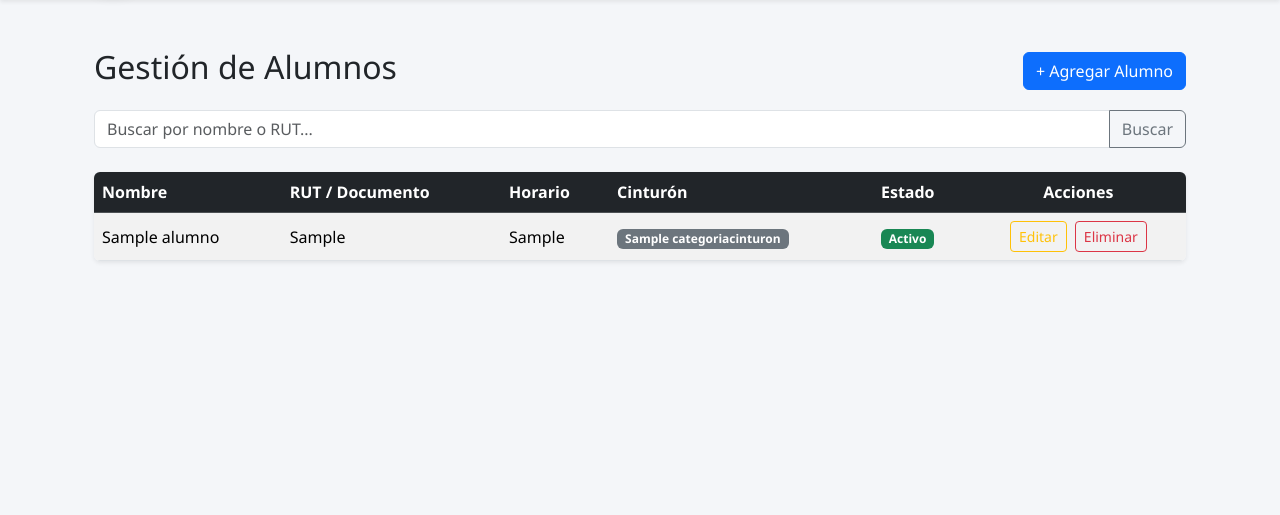
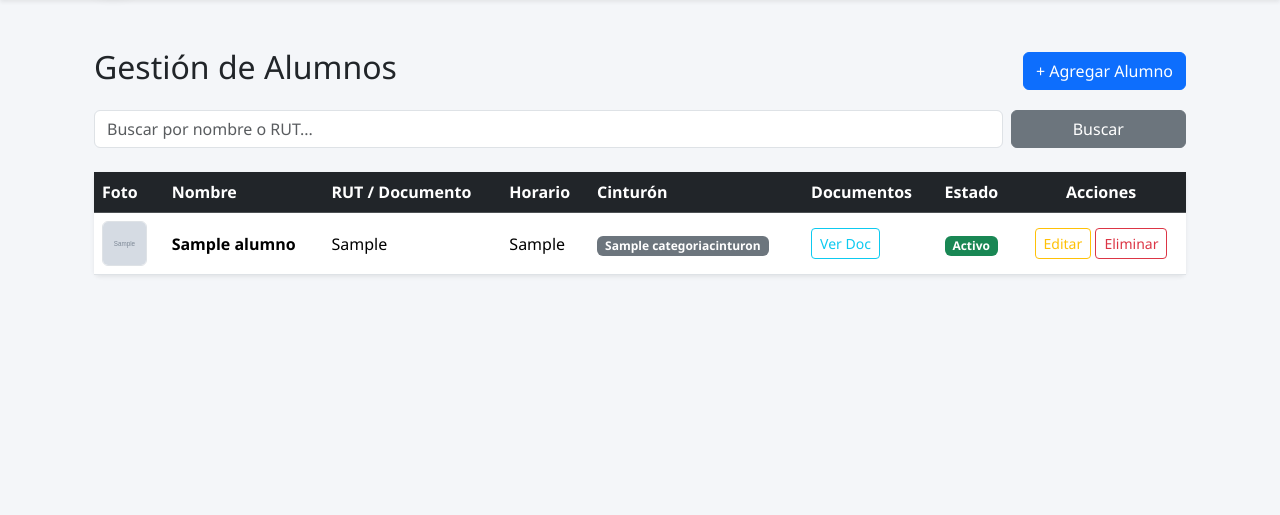
Before and after one commit to Javit0p/club_artes_marciales, a Django app: page /alumnos/ in a window 1280 px wide. Shown: the part 91-606 px from the top of the page. Run offline with Django 5.2, Linux system fonts and the light colour scheme; a user stored in the database is signed in; tables that the repository leaves empty hold one stand-in row (values such as "Sample post"); grey boxes marked "Sample" are stand-in pictures.

Commit message:
Arreglar foto y documentos del alumno

```diff
--- a/config/urls.py
+++ b/config/urls.py
@@ -1,13 +1,12 @@
 from django.contrib import admin
 from django.urls import path, include
 from django.contrib.auth import views as auth_views
+from django.conf import settings
+from django.conf.urls.static import static
 from dojoApp.views import dashboard_view
 
 urlpatterns = [
-    # Panel Admin de Django
     path('admin/', admin.site.urls),
-
-    # Ruta principal
     path('', dashboard_view, name='home'),
 
     # Rutas de Autenticación
@@ -15,19 +14,16 @@ urlpatterns = [
     path('logout/', auth_views.LogoutView.as_view(), name='logout'),
     path('dashboard/', dashboard_view, name='dashboard'),
 
-    # --- NUEVO: Flujo de Recuperación de Contraseña (Día 5) ---
+    # Flujo de Recuperación de Contraseña
     path('reset_password/',
         auth_views.PasswordResetView.as_view(template_name="registration/password_reset_form.html"),
         name="reset_password"),
-
     path('reset_password_sent/',
         auth_views.PasswordResetDoneView.as_view(template_name="registration/password_reset_done.html"),
         name="password_reset_done"),
-
     path('reset/<uidb64>/<token>/',
         auth_views.PasswordResetConfirmView.as_view(template_name="registration/password_reset_confirm.html"),
         name="password_reset_confirm"),
-
     path('reset_password_complete/',
         auth_views.PasswordResetCompleteView.as_view(template_name="registration/password_reset_complete.html"),
         name="password_reset_complete"),
@@ -36,3 +32,6 @@ urlpatterns = [
     path('alumnos/', include('dojoApp.urls')),
     path('eventos/', include('eventosApp.urls')),
 ]
+
+if settings.DEBUG:
+    urlpatterns += static(settings.MEDIA_URL, document_root=settings.MEDIA_ROOT)
--- a/templates/dojoApp/alumno_list.html
+++ b/templates/dojoApp/alumno_list.html
@@ -10,22 +10,26 @@
     </div>
 
     <!-- Buscador -->
-    <form method="get" class="mb-4">
-        <div class="input-group">
+    <form method="get" class="row g-2 mb-4">
+        <div class="col-md-10">
             <input type="text" name="q" value="{{ query }}" class="form-control" placeholder="Buscar por nombre o RUT...">
-            <button type="submit" class="btn btn-outline-secondary">Buscar</button>
+        </div>
+        <div class="col-md-2">
+            <button type="submit" class="btn btn-secondary w-100">Buscar</button>
         </div>
     </form>
 
-    <!-- Tabla -->
-    <div class="table-responsive shadow-sm rounded">
-        <table class="table table-striped align-middle mb-0">
+    <div class="card shadow-sm border-0">
+        <div class="table-responsive">
+            <table class="table table-hover align-middle mb-0">
                 <thead class="table-dark">
                     <tr>
+                        <th>Foto</th>
                         <th>Nombre</th>
                         <th>RUT / Documento</th>
                         <th>Horario</th>
                         <th>Cinturón</th>
+                        <th>Documentos</th>
                         <th>Estado</th>
                         {% if es_admin or es_supervisor %}
                             <th class="text-center">Acciones</th>
@@ -33,85 +37,78 @@
                     </tr>
                 </thead>
                 <tbody>
-                {% for a in alumnos %}
+                    {% for alumno in alumnos %}
                     <tr>
-                    <td>{{ a.nombre }}</td>
-                    <td>{{ a.documento }}</td>
-                    <td>{{ a.horario }}</td>
                         <td>
-                        {% with c=a.cinturon.nombre|default:a.cinturon|stringformat:"s"|lower %}
+                            {% if alumno.foto %}
+                                <img src="{{ alumno.foto.url }}" alt="{{ alumno.nombre }}" class="rounded border" style="width: 45px; height: 45px; object-fit: cover;">
+                            {% else %}
+                                <div class="rounded border bg-light d-flex align-items-center justify-content-center text-muted" style="width: 45px; height: 45px; font-size: 12px;">
+                                    Sin foto
+                                </div>
+                            {% endif %}
+                        </td>
+                        <td class="fw-bold">{{ alumno.nombre }}</td>
+                        <td>{{ alumno.documento }}</td>
+                        <td>{{ alumno.horario }}</td>
+                        <td>
+                            {% with c=alumno.cinturon.nombre|default:alumno.cinturon|lower %}
                                 {% if 'blanco' in c and 'amarill' in c %}
-                                <span class="badge text-dark border px-2 py-1" style="background: linear-gradient(to right, #ffffff 70%, #ffc107 70%);">
-                                    {{ a.cinturon }}
-                                </span>
+                                    <span class="badge text-dark border px-2 py-1" style="background: linear-gradient(to right, #ffffff 70%, #ffc107 70%);">{{ alumno.cinturon.nombre|default:alumno.cinturon }}</span>
                                 {% elif 'blanco' in c %}
-                                <span class="badge text-dark border bg-light px-2 py-1">
-                                    {{ a.cinturon }}
-                                </span>
+                                    <span class="badge text-dark border bg-light px-2 py-1">{{ alumno.cinturon.nombre|default:alumno.cinturon }}</span>
                                 {% elif 'amarill' in c and 'verd' in c %}
-                                <span class="badge text-dark px-2 py-1" style="background: linear-gradient(to right, #ffc107 70%, #198754 70%);">
-                                    {{ a.cinturon }}
-                                </span>
+                                    <span class="badge text-dark px-2 py-1" style="background: linear-gradient(to right, #ffc107 70%, #198754 70%);">{{ alumno.cinturon.nombre|default:alumno.cinturon }}</span>
                                 {% elif 'amarill' in c %}
-                                <span class="badge bg-warning text-dark px-2 py-1">
-                                    {{ a.cinturon }}
-                                </span>
+                                    <span class="badge bg-warning text-dark px-2 py-1">{{ alumno.cinturon.nombre|default:alumno.cinturon }}</span>
                                 {% elif 'verd' in c and 'azul' in c %}
-                                <span class="badge text-white px-2 py-1" style="background: linear-gradient(to right, #198754 70%, #0d6efd 70%);">
-                                    {{ a.cinturon }}
-                                </span>
+                                    <span class="badge text-white px-2 py-1" style="background: linear-gradient(to right, #198754 70%, #0d6efd 70%);">{{ alumno.cinturon.nombre|default:alumno.cinturon }}</span>
                                 {% elif 'verd' in c %}
-                                <span class="badge bg-success text-white px-2 py-1">
-                                    {{ a.cinturon }}
-                                </span>
+                                    <span class="badge bg-success text-white px-2 py-1">{{ alumno.cinturon.nombre|default:alumno.cinturon }}</span>
                                 {% elif 'azul' in c and 'roj' in c %}
-                                <span class="badge text-white px-2 py-1" style="background: linear-gradient(to right, #0d6efd 70%, #dc3545 70%);">
-                                    {{ a.cinturon }}
-                                </span>
+                                    <span class="badge text-white px-2 py-1" style="background: linear-gradient(to right, #0d6efd 70%, #dc3545 70%);">{{ alumno.cinturon.nombre|default:alumno.cinturon }}</span>
                                 {% elif 'azul' in c %}
-                                <span class="badge bg-primary text-white px-2 py-1">
-                                    {{ a.cinturon }}
-                                </span>
+                                    <span class="badge bg-primary text-white px-2 py-1">{{ alumno.cinturon.nombre|default:alumno.cinturon }}</span>
                                 {% elif 'roj' in c and 'negr' in c %}
-                                <span class="badge text-white px-2 py-1" style="background: linear-gradient(to right, #dc3545 70%, #212529 70%);">
-                                    {{ a.cinturon }}
-                                </span>
+                                    <span class="badge text-white px-2 py-1" style="background: linear-gradient(to right, #dc3545 70%, #212529 70%);">{{ alumno.cinturon.nombre|default:alumno.cinturon }}</span>
                                 {% elif 'roj' in c %}
-                                <span class="badge bg-danger text-white px-2 py-1">
-                                    {{ a.cinturon }}
-                                </span>
+                                    <span class="badge bg-danger text-white px-2 py-1">{{ alumno.cinturon.nombre|default:alumno.cinturon }}</span>
                                 {% elif 'negr' in c %}
-                                <span class="badge bg-dark text-white px-2 py-1">
-                                    {{ a.cinturon }}
-                                </span>
+                                    <span class="badge bg-dark text-white px-2 py-1">{{ alumno.cinturon.nombre|default:alumno.cinturon }}</span>
                                 {% else %}
-                                <span class="badge bg-secondary text-white px-2 py-1">
-                                    {{ a.cinturon }}
-                                </span>
+                                    <span class="badge bg-secondary text-white px-2 py-1">{{ alumno.cinturon.nombre|default:alumno.cinturon }}</span>
                                 {% endif %}
                             {% endwith %}
                         </td>
                         <td>
-                        <span class="badge {% if a.estado == 'Activo' %}bg-success{% else %}bg-secondary{% endif %}">
-                            {{ a.estado }}
-                        </span>
+                            {% if alumno.documentos %}
+                                <a href="{{ alumno.documentos.url }}" target="_blank" class="btn btn-sm btn-outline-info">Ver Doc</a>
+                            {% else %}
+                                <span class="text-muted small">Sin archivo</span>
+                            {% endif %}
+                        </td>
+                        <td>
+                            {% if alumno.estado == 'Activo' %}
+                                <span class="badge bg-success">Activo</span>
+                            {% else %}
+                                <span class="badge bg-secondary">Inactivo</span>
+                            {% endif %}
                         </td>
                         {% if es_admin or es_supervisor %}
                         <td class="text-center">
-                        <a href="{% url 'alumno_update' a.pk %}" class="btn btn-sm btn-outline-warning me-1">Editar</a>
-                        {% if es_admin %}
-                            <a href="{% url 'alumno_delete' a.pk %}" class="btn btn-sm btn-outline-danger">Eliminar</a>
-                        {% endif %}
+                            <a href="{% url 'alumno_update' alumno.pk %}" class="btn btn-sm btn-outline-warning">Editar</a>
+                            <a href="{% url 'alumno_delete' alumno.pk %}" class="btn btn-sm btn-outline-danger">Eliminar</a>
                         </td>
                         {% endif %}
                     </tr>
                     {% empty %}
                     <tr>
-                    <td colspan="6" class="text-center text-muted py-4">No se encontraron alumnos registrados.</td>
+                        <td colspan="8" class="text-center py-4 text-muted">No hay alumnos registrados.</td>
                     </tr>
                     {% endfor %}
                 </tbody>
             </table>
         </div>
     </div>
+</div>
 {% endblock %}
```
Lines whose indentation alone changed are shown as unchanged.
